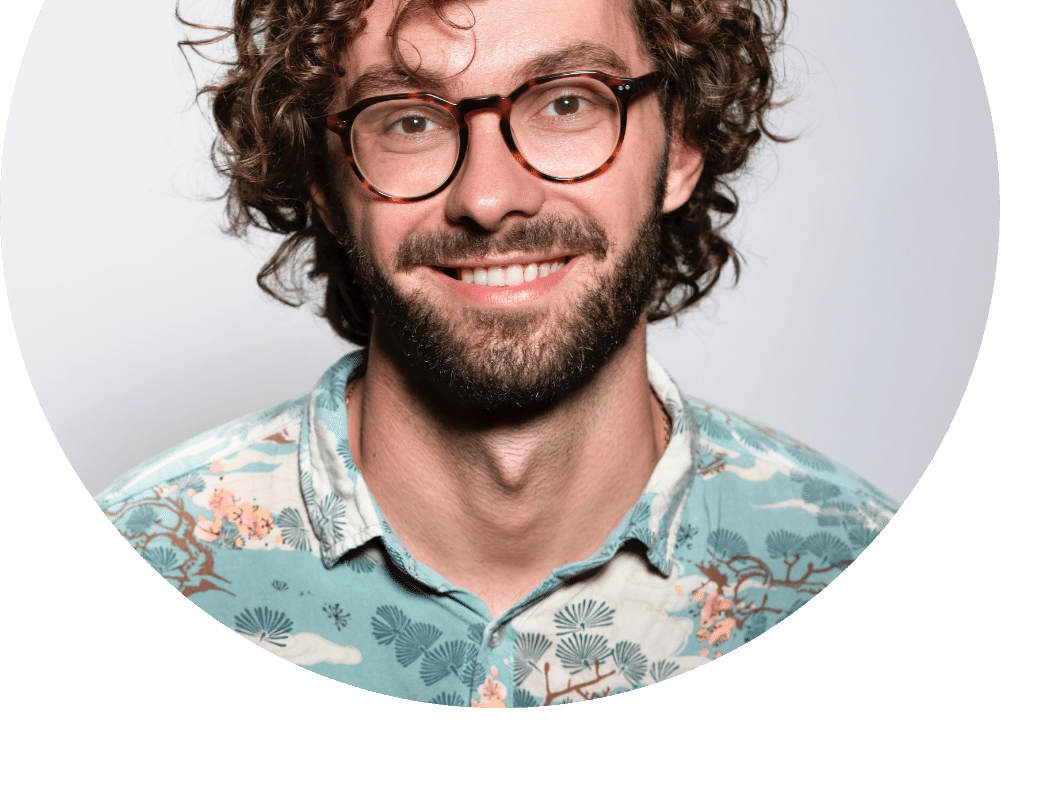
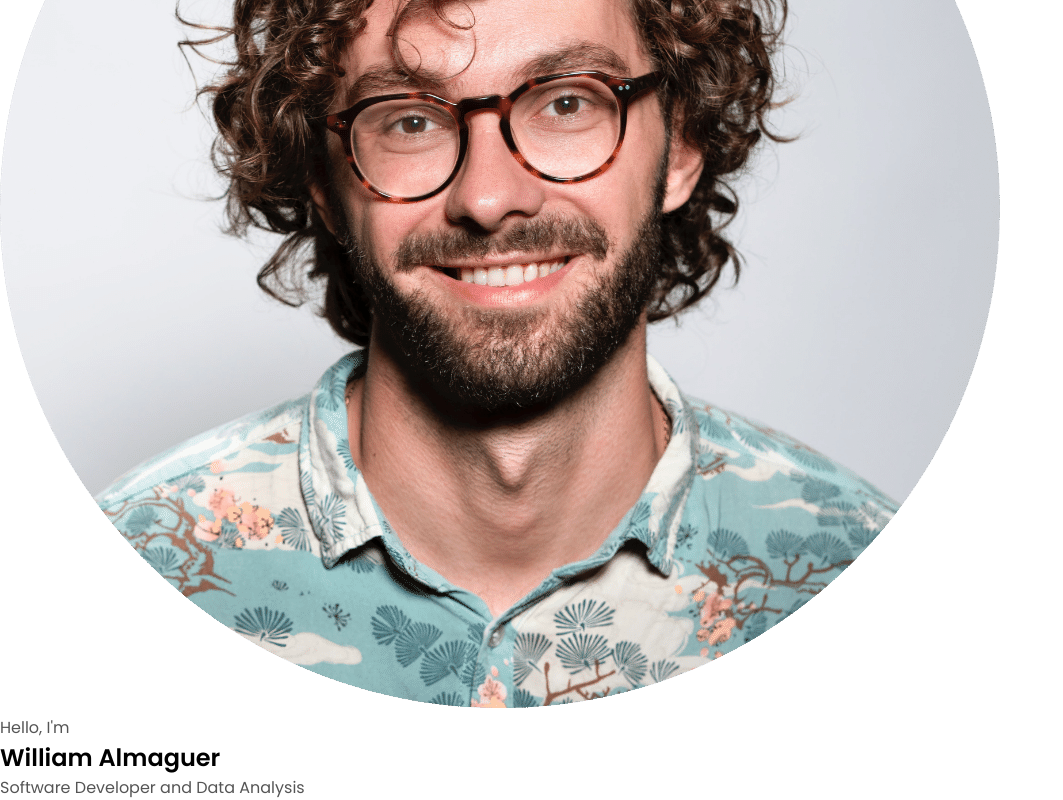
Before and after one commit to William102004/portfolio, a plain HTML site: page index.html in a window 1280 px wide. Shown: the part 428-1228 px from the top of the page, without its empty margins (0-1063 px from the left). Before the commit the page ends 1143 px from the top, so only its background shows below. Drawn offline with Linux system fonts and the light colour scheme.

Commit message:
Refactor profile section: Move text content into dedicated div for better structure

```diff
--- a/index.html
+++ b/index.html
@@ -40,7 +40,11 @@
         <div class="section__pic-container">
             <img src="./assets/profile-pic.png" alt="William Almaguer Profile Picture" >
         </div>
-        <div ></div>
+        <div class="section__text" >
+            <p class="section__text__pi"> Hello, I'm</p>
+            <h1 class="title"> William Almaguer</h1>
+            <P Class="Section__text__p2">Software Developer and Data Analysis</P>
+        </div>
     </section>
     <script src="script.js"></script>
 </body>
```
